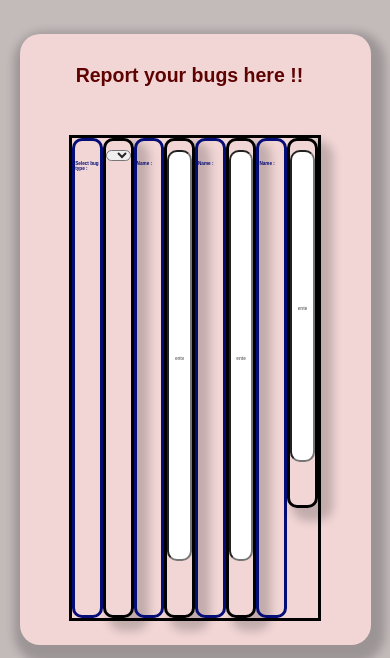
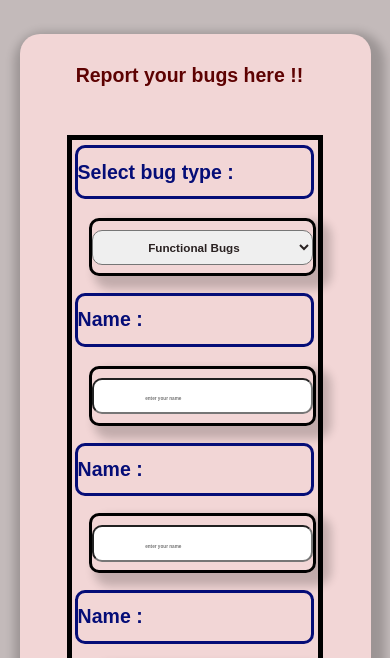
Before and after one commit to Pilla-Divya-Vidhyasree/bug-reporter, a plain HTML site: page index.html in a window 390 px wide. Shown: the part 164-822 px from the top of the page. Drawn offline with Linux system fonts and the light colour scheme.

Commit message:
Update2 styles.css

```diff
--- a/styles.css
+++ b/styles.css
@@ -73,6 +73,92 @@ body{
     font-size: 3vw;
     color: rgb(7, 38, 124);
 }
+.bug-report{
+    position: relative;
+    margin: 0 auto;
+    margin-top: 13%;
+    width: 60%;
+    height: 100%;
+    box-shadow:  4px 8px 10px 10px rgba(0,0,0,0.2);
+    border-radius: 20px;
+    background-color: #f2d6d6;
+    padding-bottom: 6%;
+}
+.head{
+    width: 70%;
+    height: fit-content;
+    position: relative;
+    display: flex;
+    flex-wrap: wrap;
+    margin: auto;
+    left: 8%;
+    color: #5e0202;
+    padding-top: 5%;
+    font-size: 1.4vw;
+}
+.form-content{
+    width: 70%;
+    height:30em;
+    border-style: solid;
+    position: relative;
+    margin: auto;
+    margin-top: 10%;
+    display: grid;
+    grid-template-columns: repeat(2, 1fr);
+    grid-template-rows: repeat(4,1fr);
+    border-width: thick;
+}
+.labels{
+    position: relative;
+    border-style: solid;
+    padding: 5% 0% 5% 0%;
+    width: 95%;
+    font-weight:bolder;
+    font-size: 2vw;
+    border-radius: 10px;
+    color: #050d77;
+
+}
+.inputs{
+    position: relative;
+    border-style: solid;
+    width: 100%;
+    padding: 3.4% 0% 3.4% 0%;
+    font-size: 1.2vw;
+    box-shadow:  10px 8px 10px 5px rgba(0,0,0,0.2);
+    border-radius: 10px;
+}
+input[type=text] {
+    position: relative;
+    width: 100%;
+    padding: 4% 23%;
+    box-sizing: border-box;
+    border-radius: 10px;
+    font-weight:bold;
+}
+::placeholder{
+    font-size: 1.2vw;
+}
+:placeholder-shown{
+    width: 100%;
+    height: 90%;
+}
+#bug-type{
+    position: relative;
+    width: 100%;
+    padding: 4% 23%;
+    border-radius: 10px;
+    color: #2a2222;
+    font-weight:bold;
+    font-size: 1.2vw;
+}
+.grid-label{
+    height:fit-content;
+}
+.grid-tag{
+    height:fit-content;
+    margin-top:5%;
+}
 .inner{
     position: relative;
     width: 100%;
@@ -135,101 +221,6 @@ body{
     position:relative;
     top: 100%;
 }
-.bug-report{
-    position: relative;
-    margin: 0 auto;
-    margin-top: 13%;
-    width: 60%;
-    height: 100%;
-    box-shadow:  4px 8px 10px 10px rgba(0,0,0,0.2);
-    border-radius: 20px;
-    background-color: #f2d6d6;
-    padding-bottom: 6%;
-}
-.head{
-    width: 70%;
-    height: fit-content;
-    position: relative;
-    display: flex;
-    flex-wrap: wrap;
-    margin: auto;
-    left: 8%;
-    color: #5e0202;
-    padding-top: 5%;
-    font-size: 1.4vw;
-}
-.form-content{
-    width: 70%;
-    height:30em;
-    border-style: solid;
-    position: relative;
-    margin: auto;
-    margin-top: 10%;
-    display: flex;
-    flex-shrink: initial;
-}
-.form-labels{
-    position: relative;
-    width: 50%;
-    border-style: solid;
-    display: flex;
-    flex-direction: column;
-    gap: 12%;
-}
-.form-inputs{
-    position: relative;
-    width: 50%;
-    border-style: solid;
-    display: flex;
-    flex-direction: column;
-    gap: 13.2%;
-}
-.labels{
-    position: relative;
-    border-style: solid;
-    padding: 8% 0% 8% 0%;
-    width: 100%;
-    font-weight:bolder;
-    font-size: 1.2vw;
-    border-radius: 10px;
-    color: #050d77;
-}
-.inputs{
-    position: relative;
-    border-style: solid;
-    width: 100%;
-    padding: 3.4% 0% 3.4% 0%;
-    font-size: 1.2vw;
-    box-shadow:  10px 8px 10px 5px rgba(0,0,0,0.2);
-    border-radius: 10px;
-}
-input[type=text] {
-    position: relative;
-    width: 100%;
-    padding: 4% 23%;
-    box-sizing: border-box;
-    border-radius: 10px;
-    font-weight:bold;
-}
-::placeholder{
-    font-size: 1.2vw;
-}
-:placeholder-shown{
-    width: 100%;
-    height: 90%;
-}
-#bug-type{
-    position: relative;
-    width: 100%;
-    padding: 4% 23%;
-    border-radius: 10px;
-    color: #2a2222;
-    font-weight:bold;
-    font-size: 1.2vw;
-}
-.il{
-    margin-bottom: 45%;
-}
 @media screen and (max-width:470px)
 {
     .menu-bar{
@@ -265,24 +256,24 @@ input[type=text] {
         font-size:2.5vw;
         left:1%;
     }
-
+    .form-content{
+        grid-template-columns: repeat(1,1fr);
+        height:37em;
+    }
+    .labels{
+        font-size: 5vw;
+    }
+    .grid-label{
+        margin:2% 2% 2% 1%;
+    }
+    .inputs{
+        width:90%;
+        font-size:4vw;
+    }
+    .grid-tag{
+        margin:5% 5% 5% 7%;
+    }
+    #bug-type{
+        font-size:3vw;
+    }
 }
-.file-input-label {
-    position: relative;
-    padding: 3%;
-    margin-left: 23%;
-    background-color: #d6dde0;
-    color: #0f0202;
-    border-radius: 10px;
-    box-shadow:  5px 8px 5px 5px rgba(0,0,0,0.2);
-}
-.file-input {
-    display: none;
-}
-.file-input-text {
-    font-size: 1.15vw;
-    font-weight: bold;
-}
-.i1 ,.i2{
-    padding: 7% 0% 7% 0%;
-}
```
